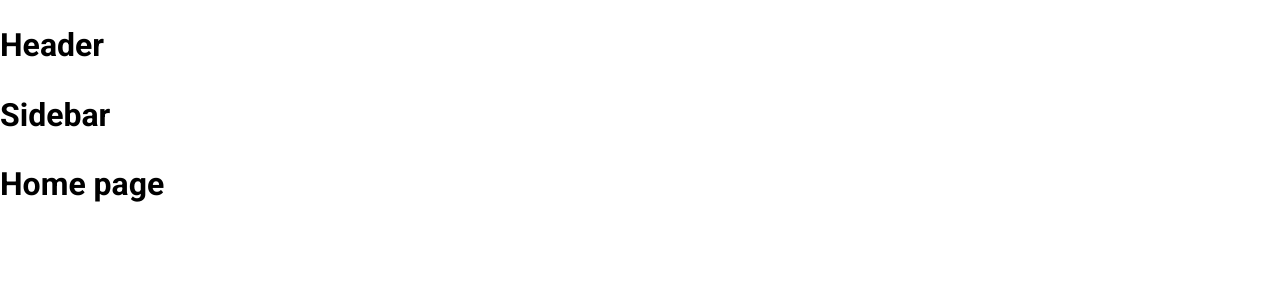
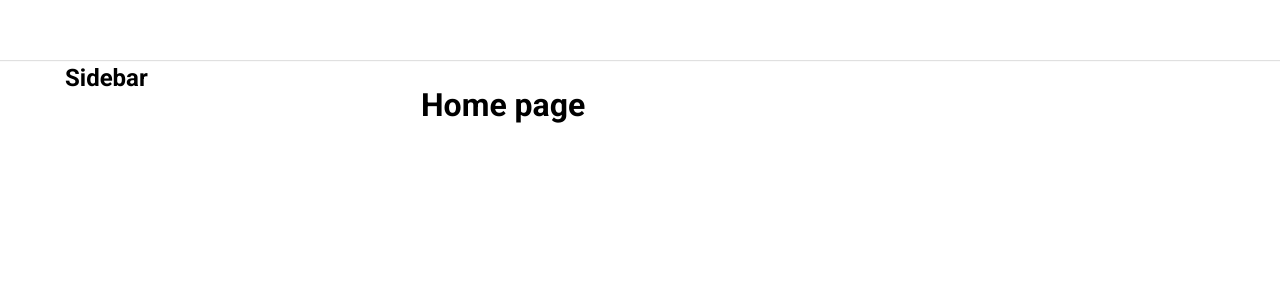
Before and after one commit to khanhcoluy/tiktok-clone, a React (Create React App) app: page / in a window 1280 px wide. Shown: the top 300 px of the page. Built offline with nearby package versions, Linux system fonts and the light colour scheme.

Commit message:
design layout

```diff
--- a/package.json
+++ b/package.json
@@ -6,6 +6,7 @@
     "@testing-library/jest-dom": "^5.16.5",
     "@testing-library/react": "^13.4.0",
     "@testing-library/user-event": "^13.5.0",
+    "classnames": "^2.3.2",
     "normalize.css": "^8.0.1",
     "react": "^18.2.0",
     "react-dom": "^18.2.0",
--- /dev/null
+++ b/src/Layouts/DefaultLayout/DefaultLayout.module.scss
@@ -0,0 +1,14 @@
+.wrapper {
+  display: flex;
+  flex-direction: column;
+  align-items: center;
+}
+
+.container {
+  width: var(--default-layout-width);
+  display: flex;
+}
+
+.content {
+  flex: 1;
+}
--- /dev/null
+++ b/src/Layouts/DefaultLayout/Sidebar/Sidebar.module.scss
@@ -0,0 +1,3 @@
+.wrapper {
+  width: 356px;
+}
--- a/src/Layouts/DefaultLayout/Sidebar/index.js
+++ b/src/Layouts/DefaultLayout/Sidebar/index.js
@@ -1,5 +1,14 @@
+import classNames from 'classnames/bind';
+import styles from './Sidebar.module.scss';
+
+const cx = classNames.bind(styles);
+
 function Sidebar() {
-  return <h1>Sidebar</h1>;
+  return (
+    <aside className={cx('wrapper')}>
+      <h2>Sidebar</h2>
+    </aside>
+  );
 }
 
 export default Sidebar;
--- a/src/Layouts/DefaultLayout/index.js
+++ b/src/Layouts/DefaultLayout/index.js
@@ -1,13 +1,18 @@
+import classNames from 'classnames/bind';
+import styles from './DefaultLayout.module.scss';
+
 import Header from '~/Layouts/components/Header';
 import Sidebar from './Sidebar';
 
+const cx = classNames.bind(styles);
+
 function DefaultLayout({ children }) {
   return (
-    <div>
+    <div className={cx('wrapper')}>
       <Header />
-      <div className="container">
+      <div className={cx('container')}>
         <Sidebar />
-        <div className="content">{children}</div>
+        <div className={cx('content')}>{children}</div>
       </div>
     </div>
   );
--- /dev/null
+++ b/src/Layouts/components/Header/Header.module.scss
@@ -0,0 +1,12 @@
+.wrapper {
+  width: 100%;
+  height: var(--default-layout-header-height, 60px);
+  box-shadow: 0px 1px 1px rgb(0 0 0 / 12%);
+  display: flex;
+  justify-content: center;
+}
+
+.inner {
+  width: var(--default-layout-width);
+  height: 100%;
+}
--- a/src/Layouts/components/Header/index.js
+++ b/src/Layouts/components/Header/index.js
@@ -1,5 +1,14 @@
+import classNames from 'classnames/bind';
+import styles from './Header.module.scss';
+
+const cx = classNames.bind(styles);
+
 function Header() {
-  return <h1>Header</h1>;
+  return (
+    <div className={cx('wrapper')}>
+      <div className={cx('inner')}></div>
+    </div>
+  );
 }
 
 export default Header;
--- a/src/components/GlobalStyles/GlobalStyles.scss
+++ b/src/components/GlobalStyles/GlobalStyles.scss
@@ -3,9 +3,13 @@
 
 :root {
   --primary: #fe2c55;
+  --default-layout-header-height: 60px;
+  --default-layout-width: 1150px;
 }
 
 * {
+  margin: 0;
+  padding: 0;
   box-sizing: border-box;
 }
 
```
Also changed, not shown: 1 other file (tests, documents, lock files or other folders).
